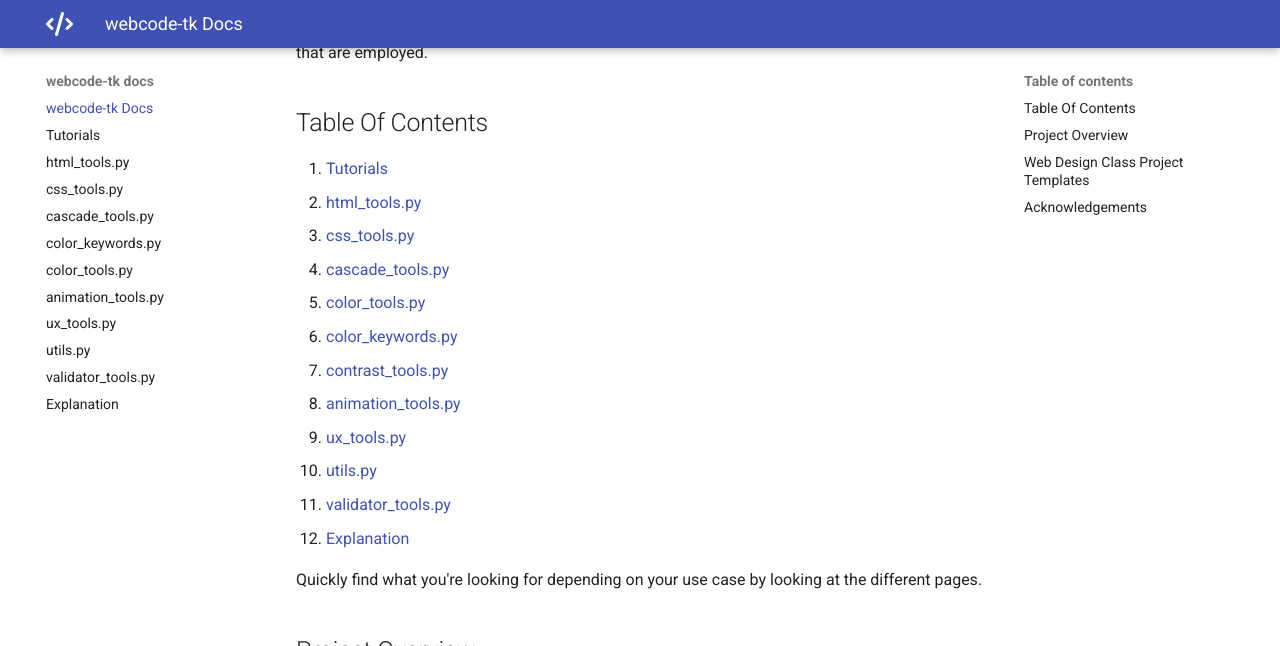
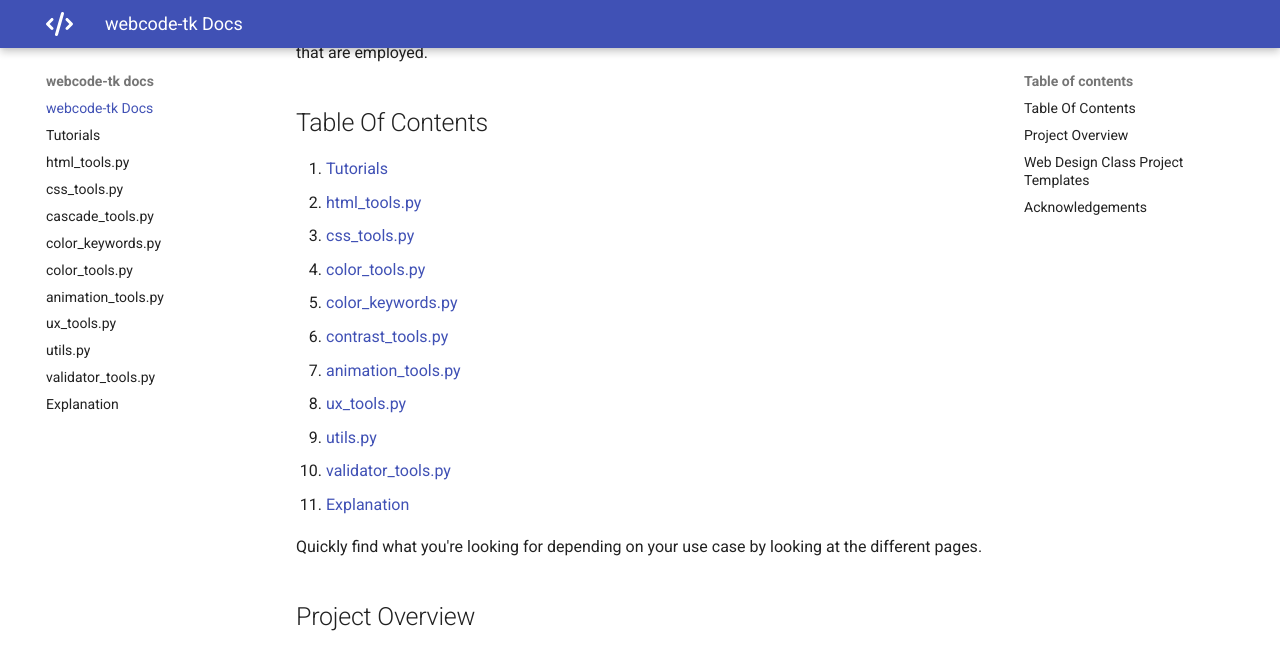
Before and after one commit to HundredVisionsGuy/webcode-tk, an MkDocs documentation site: the page built from docs/index.md, in a window 1280 px wide and 900 px high, scrolled down 588 px, cut to the strip 0-646 px from the top of the window. Built offline with MkDocs 1.6.1 and Material for MkDocs 9.7.7, drawn with Linux system fonts in a browser that asks for light colours.

Commit message:
docs: updating docs to remove cascade.py - using contrast instead

```diff
--- a/docs/index.md
+++ b/docs/index.md
@@ -19,15 +19,14 @@ I have other helper tools that work with the html_tools and css_tools. I have in
 1. [Tutorials](tutorials.md)
 2. [html_tools.py](reference/html_tools.md)
 3. [css_tools.py](reference/css_tools.md)
-4. [cascade_tools.py](reference/cascade_tools.md)
-5. [color_tools.py](reference/color_tools.md)
-6. [color_keywords.py](reference/color_keywords.md)
-7. [contrast_tools.py](reference/contrast_tools.md)
-8. [animation_tools.py](reference/animation_tools.md)
-9. [ux_tools.py](reference/ux_tools.md)
-10. [utils.py](reference/utils.md)
-11. [validator_tools.py](reference/validator_tools.md)
-12. [Explanation](explanation.md)
+4. [color_tools.py](reference/color_tools.md)
+5. [color_keywords.py](reference/color_keywords.md)
+6. [contrast_tools.py](reference/contrast_tools.md)
+7. [animation_tools.py](reference/animation_tools.md)
+8. [ux_tools.py](reference/ux_tools.md)
+9. [utils.py](reference/utils.md)
+10. [validator_tools.py](reference/validator_tools.md)
+11. [Explanation](explanation.md)
 
 Quickly find what you're looking for depending on
 your use case by looking at the different pages.
```
Also changed, not shown: docs/reference/cascade_tools.md (deleted, +0 -2 lines), 2 other files.
